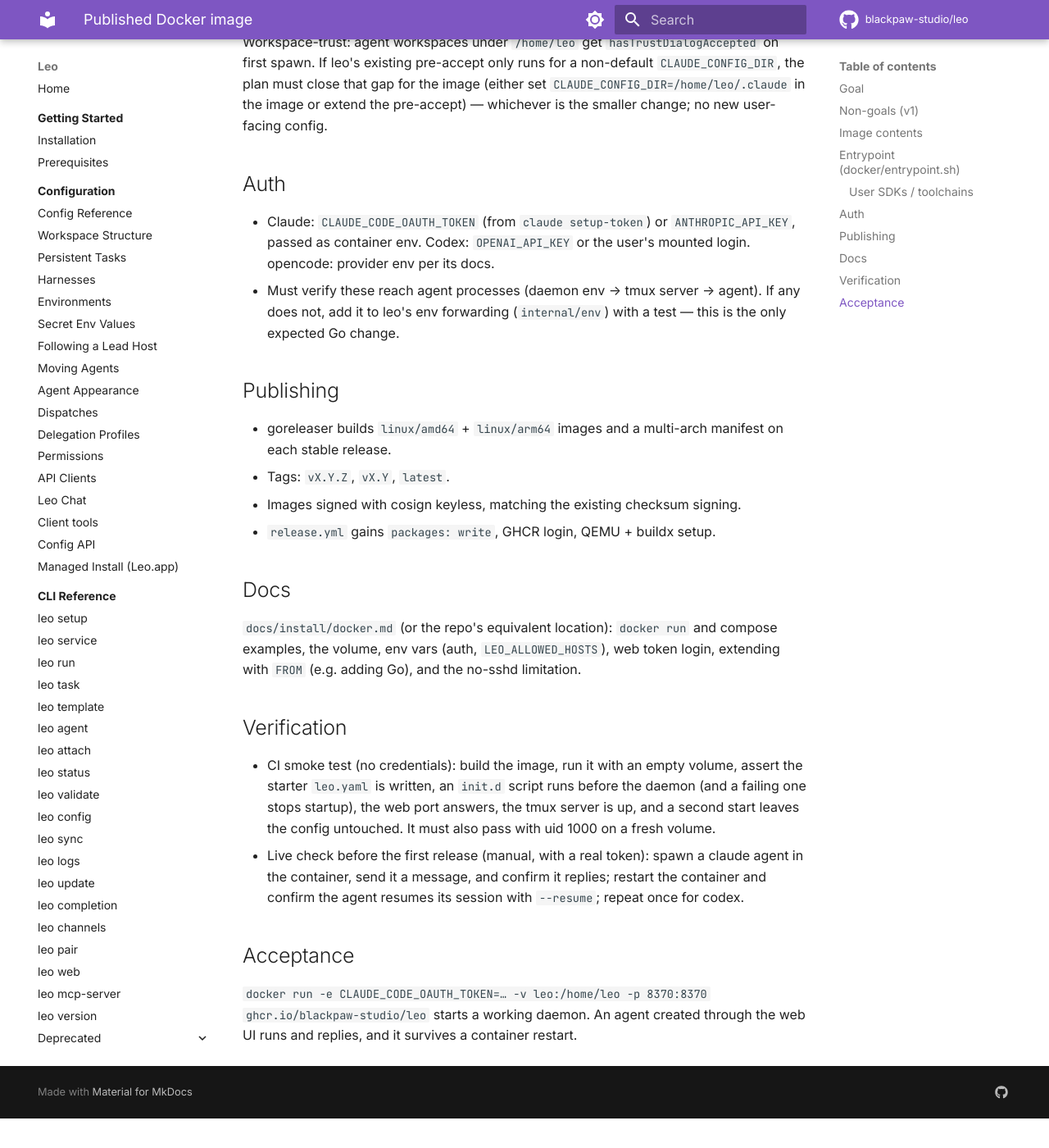
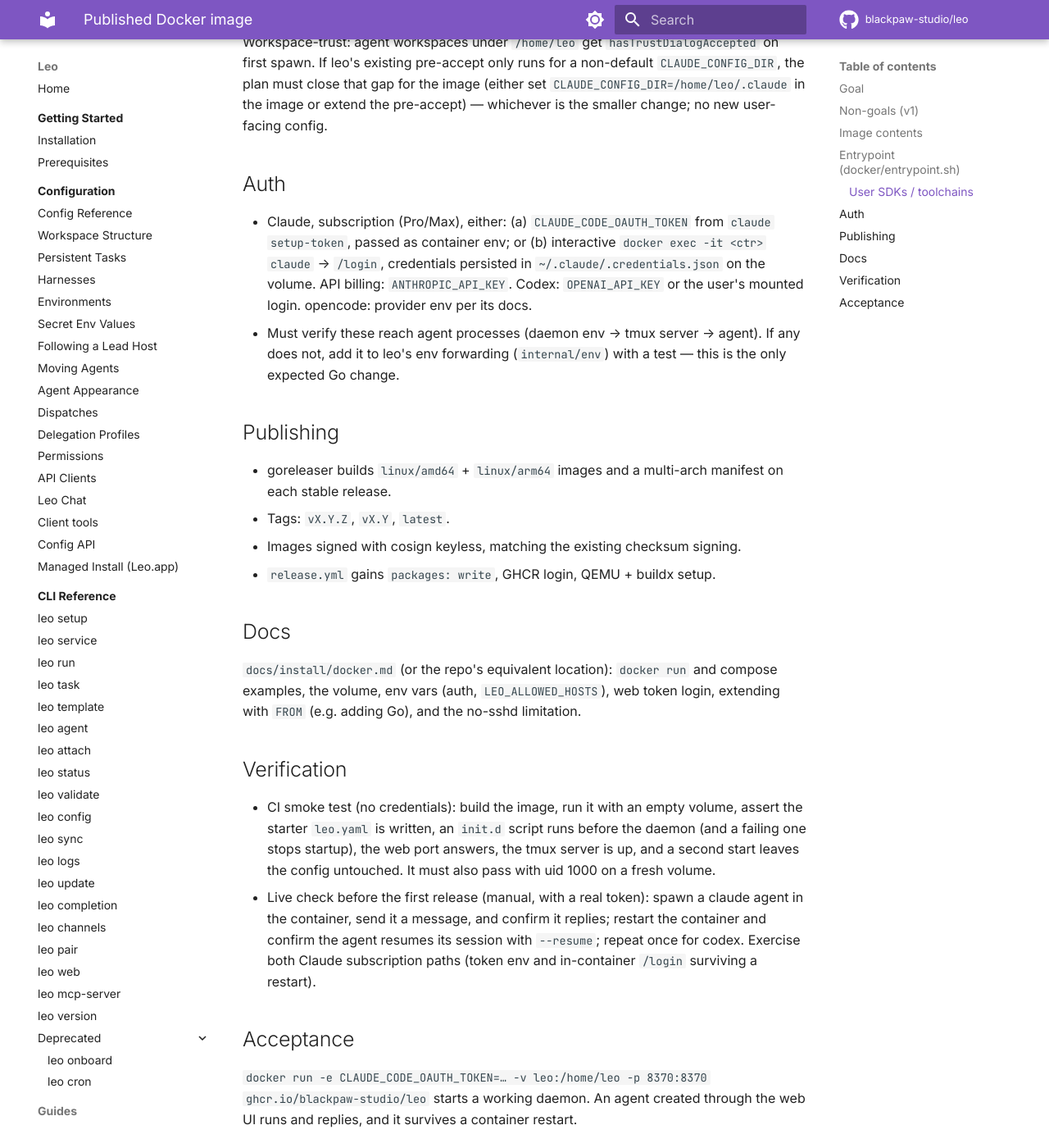
Before and after one commit to blackpaw-studio/leo, an MkDocs documentation site: the page built from docs/specs/2026-10-31-docker-image.md, in a window 1280 px wide and 1400 px high, scrolled down 1626 px. Shown: the whole window at 82% size. Built offline with MkDocs 1.6.1 and Material for MkDocs 9.7.7, drawn with Linux system fonts in a browser that asks for light colours; comment, search, counter and statistics services are not loaded; before the commit the page ends 2990 px from its top, so only the background shows below that.

Commit message:
docs: document both Claude subscription auth paths in Docker spec
Claude-Session: https://claude.ai/code/session_01NHCXhWGgNfdJExirV6WCtT

```diff
--- a/docs/specs/2026-10-31-docker-image.md
+++ b/docs/specs/2026-10-31-docker-image.md
@@ -40,7 +40,7 @@ Workspace-trust: agent workspaces under `/home/leo` get `hasTrustDialogAccepted`
 
 ## Auth
 
-- Claude: `CLAUDE_CODE_OAUTH_TOKEN` (from `claude setup-token`) or `ANTHROPIC_API_KEY`, passed as container env. Codex: `OPENAI_API_KEY` or the user's mounted login. opencode: provider env per its docs.
+- Claude, subscription (Pro/Max), either: (a) `CLAUDE_CODE_OAUTH_TOKEN` from `claude setup-token`, passed as container env; or (b) interactive `docker exec -it <ctr> claude` → `/login`, credentials persisted in `~/.claude/.credentials.json` on the volume. API billing: `ANTHROPIC_API_KEY`. Codex: `OPENAI_API_KEY` or the user's mounted login. opencode: provider env per its docs.
 - Must verify these reach agent processes (daemon env → tmux server → agent). If any does not, add it to leo's env forwarding (`internal/env`) with a test — this is the only expected Go change.
 
 ## Publishing
@@ -57,7 +57,7 @@ Workspace-trust: agent workspaces under `/home/leo` get `hasTrustDialogAccepted`
 ## Verification
 
 - CI smoke test (no credentials): build the image, run it with an empty volume, assert the starter `leo.yaml` is written, an `init.d` script runs before the daemon (and a failing one stops startup), the web port answers, the tmux server is up, and a second start leaves the config untouched. It must also pass with uid 1000 on a fresh volume.
-- Live check before the first release (manual, with a real token): spawn a claude agent in the container, send it a message, and confirm it replies; restart the container and confirm the agent resumes its session with `--resume`; repeat once for codex.
+- Live check before the first release (manual, with a real token): spawn a claude agent in the container, send it a message, and confirm it replies; restart the container and confirm the agent resumes its session with `--resume`; repeat once for codex. Exercise both Claude subscription paths (token env and in-container `/login` surviving a restart).
 
 ## Acceptance
 
```
